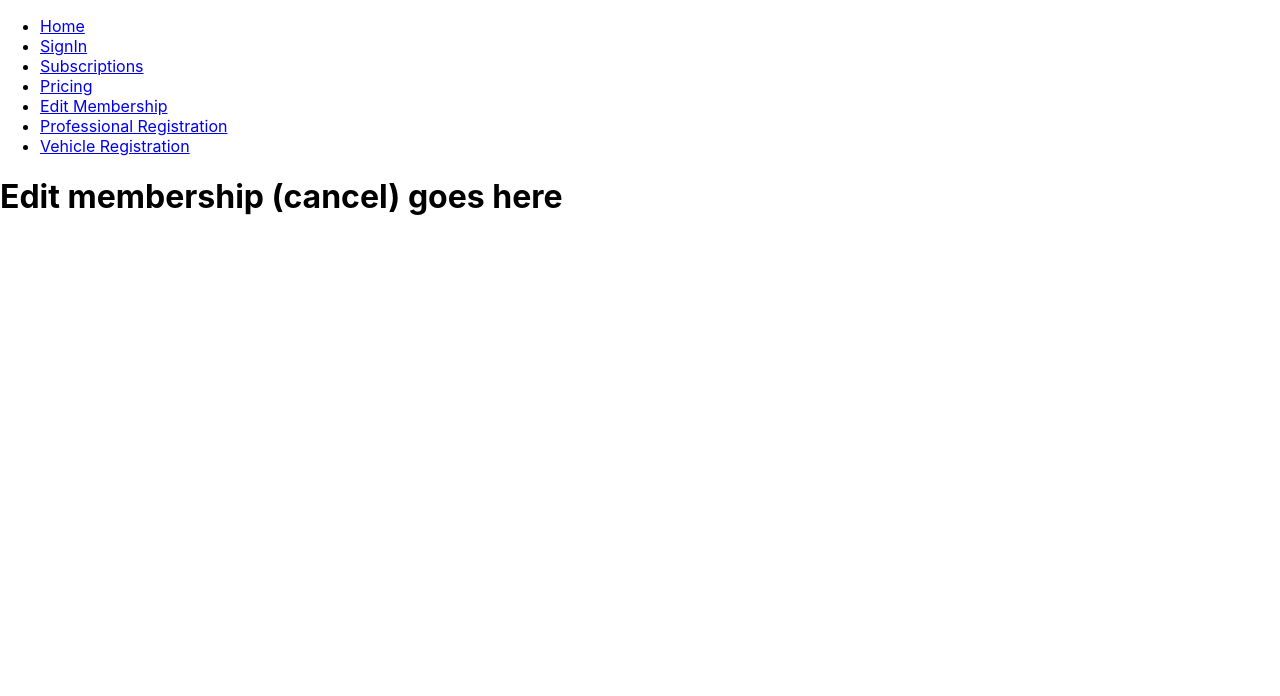
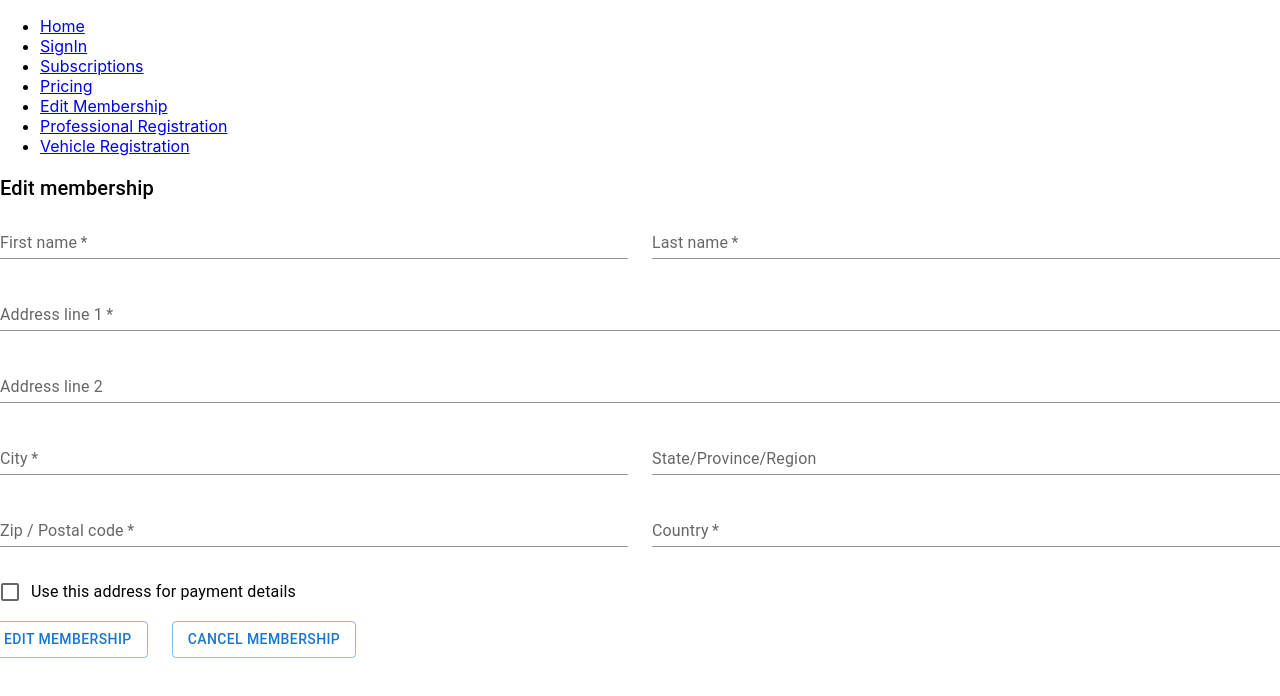
Before and after one commit to emma-edwards/CSCI314-C13, a React (Create React App) app in the folder my-react-app/: page /EditMembership in a window 1280 px wide. Shown: the top 696 px of the page. Built offline with nearby package versions, Linux system fonts and the light colour scheme.

Commit message:
Added two buttons

```diff
--- a/my-react-app/src/Pages/EditMembership.js
+++ b/my-react-app/src/Pages/EditMembership.js
@@ -1,5 +1,116 @@
-const EditMembership = () => {
-    return <h1>Edit membership (cancel) goes here</h1>;
-};
+import * as React from 'react';
+import Grid from '@mui/material/Grid';
+import Typography from '@mui/material/Typography';
+import TextField from '@mui/material/TextField';
+import FormControlLabel from '@mui/material/FormControlLabel';
+import Checkbox from '@mui/material/Checkbox';
+import Button from "@mui/material/Button";
 
-export default EditMembership;
+export default function EditMembership() {
+    return (
+        <React.Fragment>
+            <Typography variant="h6" gutterBottom>
+                Edit membership
+            </Typography>
+            <Grid container spacing={3}>
+                <Grid item xs={12} sm={6}>
+                    <TextField
+                        required
+                        id="firstName"
+                        name="firstName"
+                        label="First name"
+                        fullWidth
+                        autoComplete="given-name"
+                        variant="standard"
+                    />
+                </Grid>
+                <Grid item xs={12} sm={6}>
+                    <TextField
+                        required
+                        id="lastName"
+                        name="lastName"
+                        label="Last name"
+                        fullWidth
+                        autoComplete="family-name"
+                        variant="standard"
+                    />
+                </Grid>
+                <Grid item xs={12}>
+                    <TextField
+                        required
+                        id="address1"
+                        name="address1"
+                        label="Address line 1"
+                        fullWidth
+                        autoComplete="shipping address-line1"
+                        variant="standard"
+                    />
+                </Grid>
+                <Grid item xs={12}>
+                    <TextField
+                        id="address2"
+                        name="address2"
+                        label="Address line 2"
+                        fullWidth
+                        autoComplete="shipping address-line2"
+                        variant="standard"
+                    />
+                </Grid>
+                <Grid item xs={12} sm={6}>
+                    <TextField
+                        required
+                        id="city"
+                        name="city"
+                        label="City"
+                        fullWidth
+                        autoComplete="shipping address-level2"
+                        variant="standard"
+                    />
+                </Grid>
+                <Grid item xs={12} sm={6}>
+                    <TextField
+                        id="state"
+                        name="state"
+                        label="State/Province/Region"
+                        fullWidth
+                        variant="standard"
+                    />
+                </Grid>
+                <Grid item xs={12} sm={6}>
+                    <TextField
+                        required
+                        id="zip"
+                        name="zip"
+                        label="Zip / Postal code"
+                        fullWidth
+                        autoComplete="shipping postal-code"
+                        variant="standard"
+                    />
+                </Grid>
+                <Grid item xs={12} sm={6}>
+                    <TextField
+                        required
+                        id="country"
+                        name="country"
+                        label="Country"
+                        fullWidth
+                        autoComplete="shipping country"
+                        variant="standard"
+                    />
+                </Grid>
+                <Grid item xs={12}>
+                    <FormControlLabel
+                        control={<Checkbox color="secondary" name="saveAddress" value="yes" />}
+                        label="Use this address for payment details"
+                    />
+                </Grid>
+                <Button href="#" variant="outlined" sx={{ my: 1, mx: 1.5 }}>
+                    Edit Membership
+                </Button>
+                <Button href="#" variant="outlined" sx={{ my: 1, mx: 1.5 }}>
+                    Cancel Membership
+                </Button>
+            </Grid>
+        </React.Fragment>
+    );
+}
```
